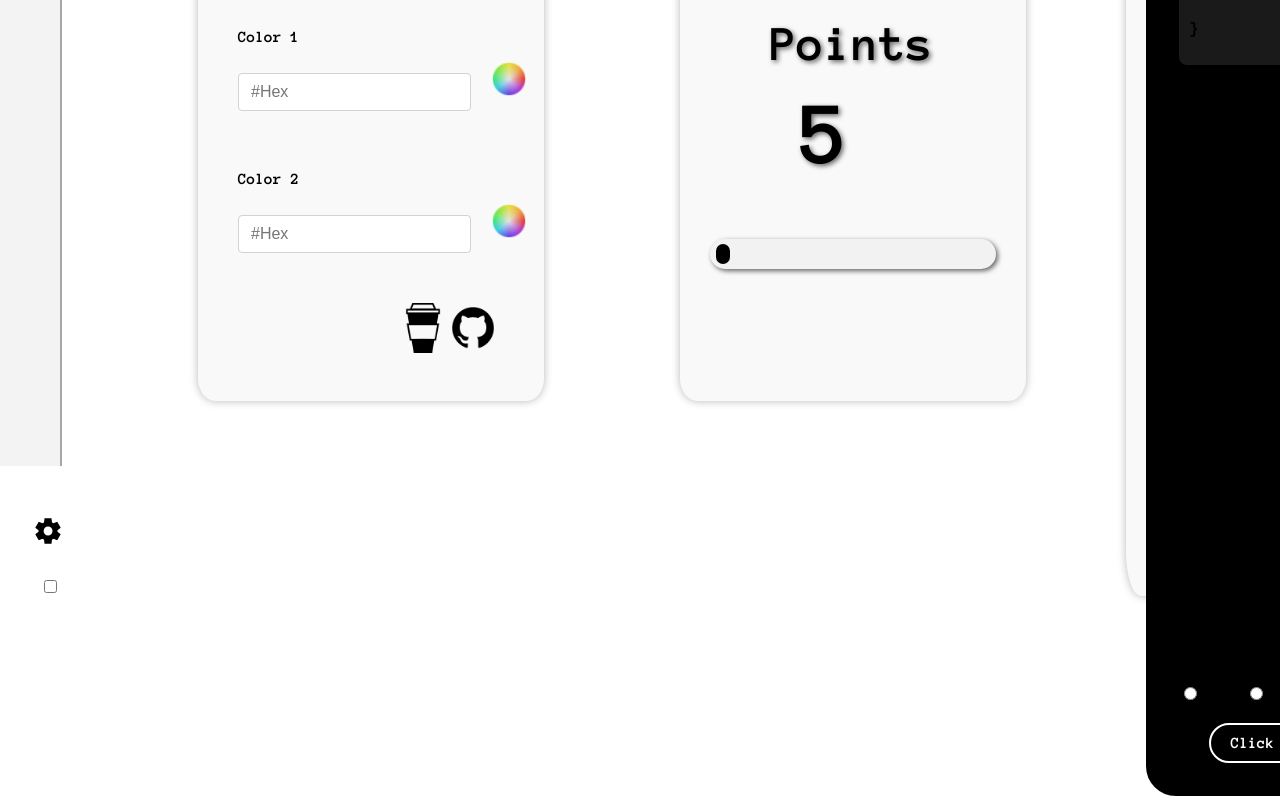
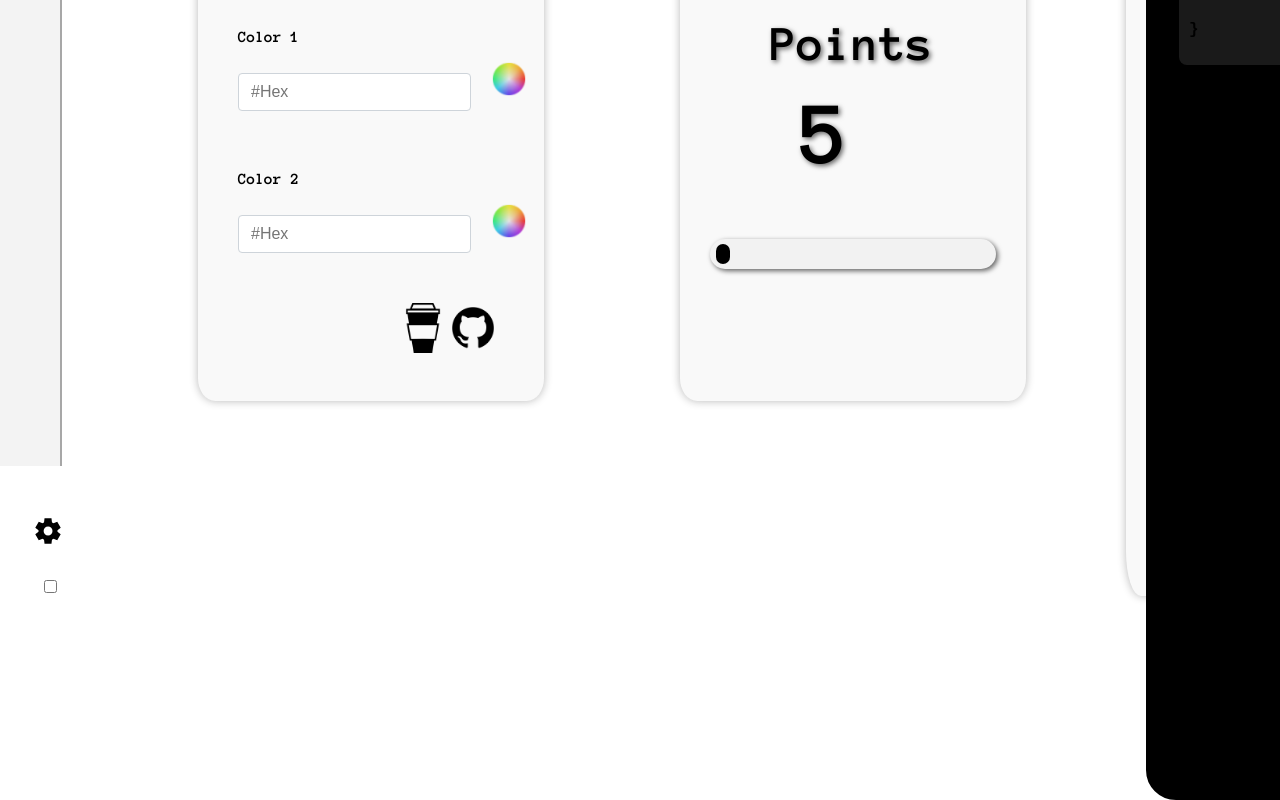
Before and after one commit to abrahammordev/ColorEase, a React (Create React App) app: page / in a window 1280 px wide. Shown: the part 334-1134 px from the top of the page. Built offline with nearby package versions, Linux system fonts and the light colour scheme.

Commit message:
minor changes

```diff
--- a/src/components/Preview.jsx
+++ b/src/components/Preview.jsx
@@ -45,15 +45,43 @@ function Preview({ firstColor, secondColor }){
             }}/>
                 <div className={styles.radioLabel}>Do you have a favorite color?</div>
                 <div className={styles.radioGroup}>
-                    <label>
-                    <input type="radio" name="favoriteColor" value="yes" /> Yes
+                    <label style={{ display: 'flex', alignItems: 'center', cursor: 'pointer' }}>
+                    <input
+                        type="radio"
+                        name="favoriteColor"
+                        value="yes"
+                        style={{
+                        appearance: 'none', // Eliminar estilo por defecto del radio
+                        width: '20px',
+                        height: '20px',
+                        borderRadius: '50%',
+                         // Aquí cambias el fondo del botón
+                        border: `2px solid ${secondColor}`, // Borde del radio
+                        marginRight: '10px',
+                        }}
+                    />
+                    Yes
                     </label>
-                    <label>
-                    <input type="radio" name="favoriteColor" value="no" /> No
+                    <label style={{ display: 'flex', alignItems: 'center', cursor: 'pointer' }}>
+                    <input
+                        type="radio"
+                        name="favoriteColor"
+                        value="no"
+                        style={{
+                        appearance: 'none',
+                        width: '20px',
+                        height: '20px',
+                        borderRadius: '50%',
+                        backgroundColor: {secondColor}, // Aquí cambias el fondo del botón
+                        border: `2px solid ${secondColor}`, // Borde del radio
+                        marginRight: '10px',
+                        }}
+                    />
+                    No
                     </label>
                 </div>
-                <div className={styles.buttonContainer}>
-                    <a href="#" className={styles.button}>
+                <div className={styles.buttonContainer} style={{ border: `2px solid ${secondColor}` }}>
+                    <a href="#" className={styles.button} style={{color: `${secondColor}`}}>
                     Click Here
                     </a>
                 </div>
--- a/src/components/Preview.module.css
+++ b/src/components/Preview.module.css
@@ -86,21 +86,14 @@
   .button {
     display: inline-block;
     padding: 10px 20px;
-    border: 2px solid white;
+
     border-radius: 20px;
     text-decoration: none;
-    color: white;
     font-weight: bold;
     transition: all 0.3s ease;
   }
+  .previewBox{
 
-  .button:hover {
-    background-color: white;
-    color: #4527d2;
-  }
-
-  .previewBox{
-    background-color: #4527d2;
     padding: 30px;
     border-radius: 30px;
   }
```
